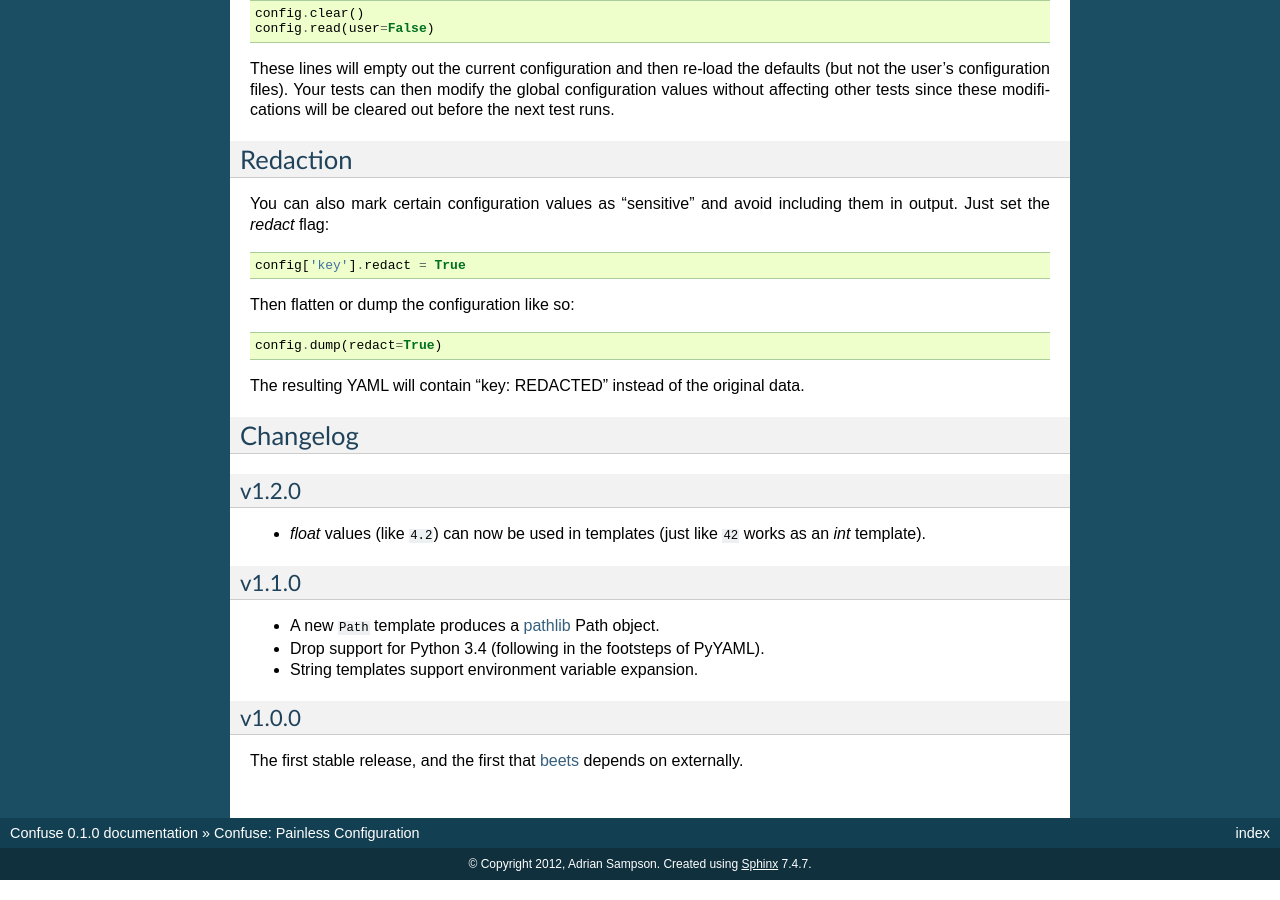
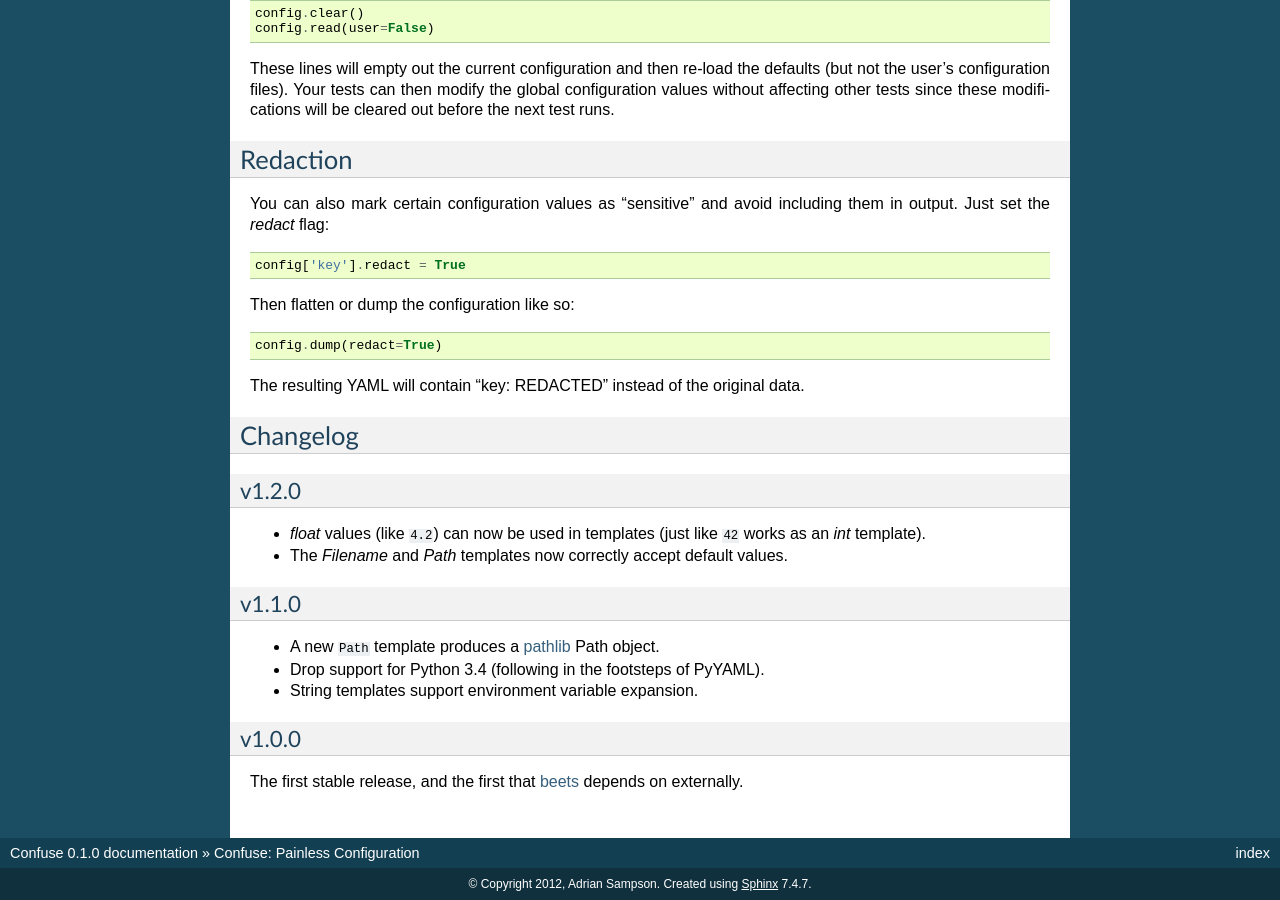
Before and after one commit to beetbox/confuse, a Sphinx documentation site: the page built from docs/index.rst, in a window 1280 px wide and 900 px high, scrolled down 4958 px. Built offline with Sphinx 7.4.7, drawn with Linux system fonts in a browser that asks for light colours.

Commit message:
Changelog & comment tweak for #79, #78, #77

```diff
--- a/confuse.py
+++ b/confuse.py
@@ -1131,7 +1131,7 @@ class Template(object):
         except NotFoundError:
             pass
 
-        # get default value, raise if required
+        # Get default value, or raise if required.
         return self.get_default_value(view.name)
 
     def get_default_value(self, key_name='default'):
--- a/docs/index.rst
+++ b/docs/index.rst
@@ -376,6 +376,7 @@ v1.2.0
 
 - `float` values (like ``4.2``) can now be used in templates (just like
   ``42`` works as an `int` template).
+- The `Filename` and `Path` templates now correctly accept default values.
 
 v1.1.0
 ''''''
```
